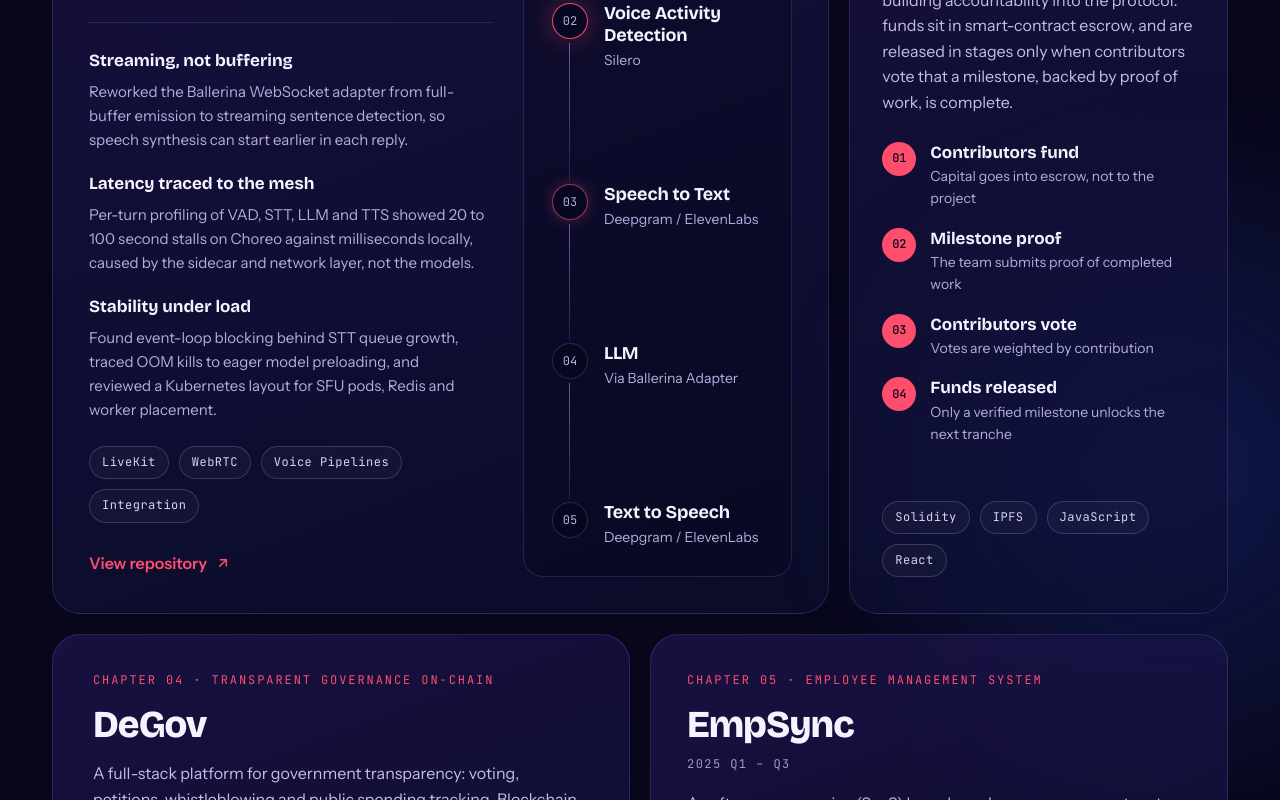
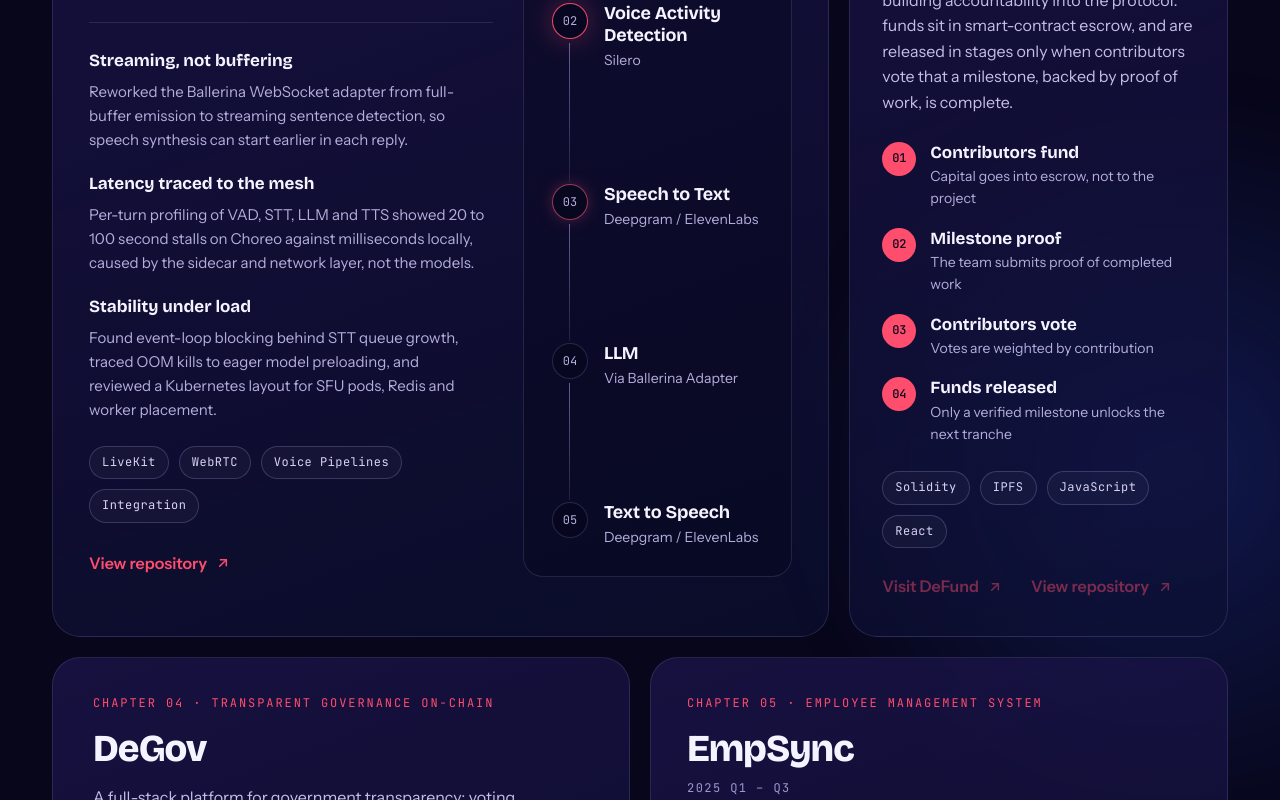
Before and after one commit to anjanaed/Portfoilio-Website, a React (Vite) app in the folder frontend/: page / in a window 1280 px wide. Shown: the part 3041-3841 px from the top of the page. Built offline with nearby package versions, Linux system fonts and the light colour scheme.

Commit message:
show disabled links for projects without urls yet

```diff
--- a/frontend/src/components/projects.jsx
+++ b/frontend/src/components/projects.jsx
@@ -58,7 +58,7 @@ const StryderVault = () => (
       </div>
       <div className="vault-aside">
         <p className="mono meta">2026 Q3 – Now</p>
-        <LinkRow items={[{ label: "Visit Stryder Vault", href: links.stryderVault }]} />
+        <LinkRow items={[{ label: "Visit Stryder Vault", href: links.stryderVault, alwaysShow: true }]} />
       </div>
     </div>
 
@@ -151,8 +151,8 @@ const DeFund = () => (
     <Tags className="push-down" items={["Solidity", "IPFS", "JavaScript", "React"]} />
     <LinkRow
       items={[
-        { label: "Visit DeFund", href: links.defundLive },
-        { label: "View repository", href: links.defundRepo },
+        { label: "Visit DeFund", href: links.defundLive, alwaysShow: true },
+        { label: "View repository", href: links.defundRepo, alwaysShow: true },
       ]}
     />
   </article>
--- a/frontend/src/components/ui.jsx
+++ b/frontend/src/components/ui.jsx
@@ -35,18 +35,26 @@ export const LinkedInIcon = ({ size = 16 }) => (
 );
 
 // Renders text links with an arrow. Entries without an href are skipped,
-// and the row is hidden when none are left.
+// unless marked `alwaysShow`, which renders a disabled "coming soon" link.
+// The row is hidden when nothing is left.
 export const LinkRow = ({ items, className = "" }) => {
-  const shown = items.filter((item) => item.href);
+  const shown = items.filter((item) => item.href || item.alwaysShow);
   if (shown.length === 0) return null;
   return (
     <div className={`links ${className}`}>
-      {shown.map((item) => (
-        <a key={item.label} className="textlink" href={item.href} {...externalProps(item.href)}>
-          {item.label}
-          <ArrowUpRight />
-        </a>
-      ))}
+      {shown.map((item) =>
+        item.href ? (
+          <a key={item.label} className="textlink" href={item.href} {...externalProps(item.href)}>
+            {item.label}
+            <ArrowUpRight />
+          </a>
+        ) : (
+          <span key={item.label} className="textlink textlink-disabled" aria-disabled="true" title="Link coming soon">
+            {item.label}
+            <ArrowUpRight />
+          </span>
+        )
+      )}
     </div>
   );
 };
--- a/frontend/src/index.css
+++ b/frontend/src/index.css
@@ -75,6 +75,7 @@ section[id] { scroll-margin-top: 24px; }
   border-bottom: 1px solid transparent;
   transition: gap .2s, border-color .2s;
 }
+.textlink-disabled { opacity: .45; cursor: not-allowed; }
 .links { display: flex; flex-wrap: wrap; gap: 12px 28px; }
 
 /* ---------- nav ---------- */
@@ -448,6 +449,7 @@ section[id] { scroll-margin-top: 24px; }
   .btn-light:hover { transform: translateY(-3px); background: #fff; }
   .btn-ghost:hover { border-color: #fff; background: rgba(255, 255, 255, .06); transform: translateY(-3px); }
   .textlink:hover { gap: 14px; border-color: var(--accent); }
+  .textlink-disabled:hover { gap: 8px; border-color: transparent; }
   .logomark:hover { transform: translateY(-2px); }
   .navlink:hover { color: #fff; }
   .menu-btn:hover { border-color: #fff; background: rgba(255, 255, 255, .08); }
```
